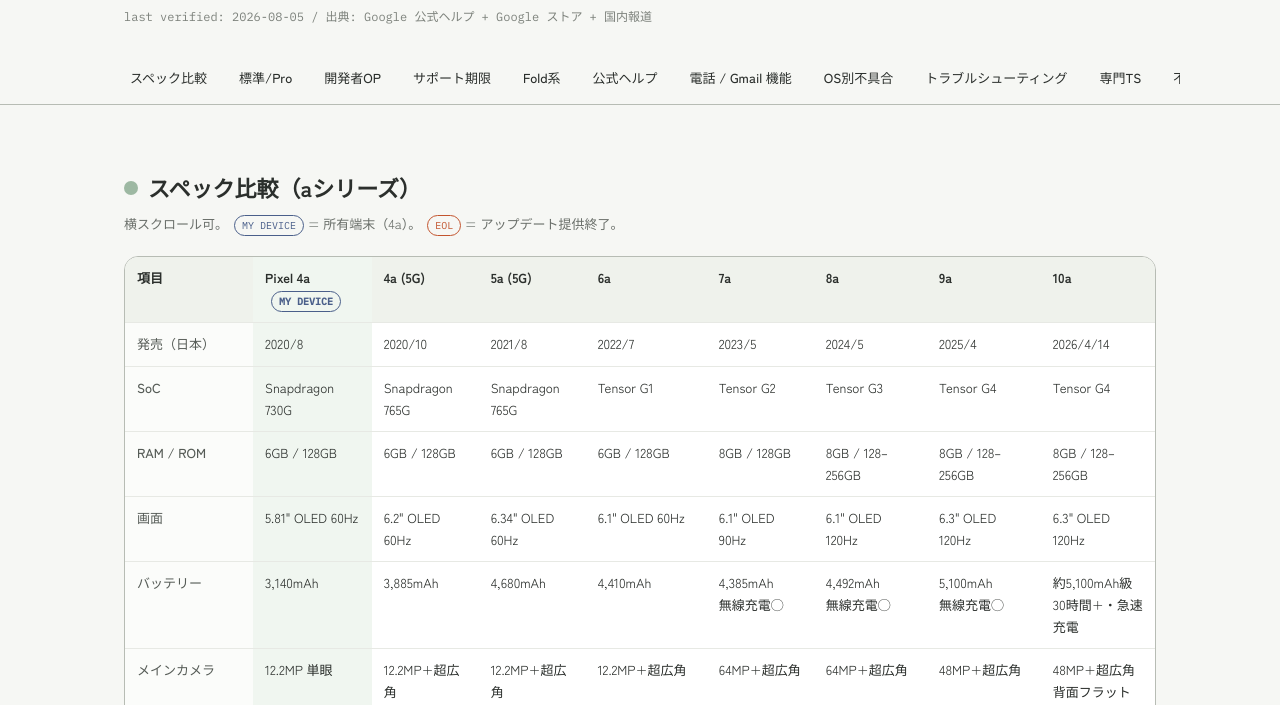
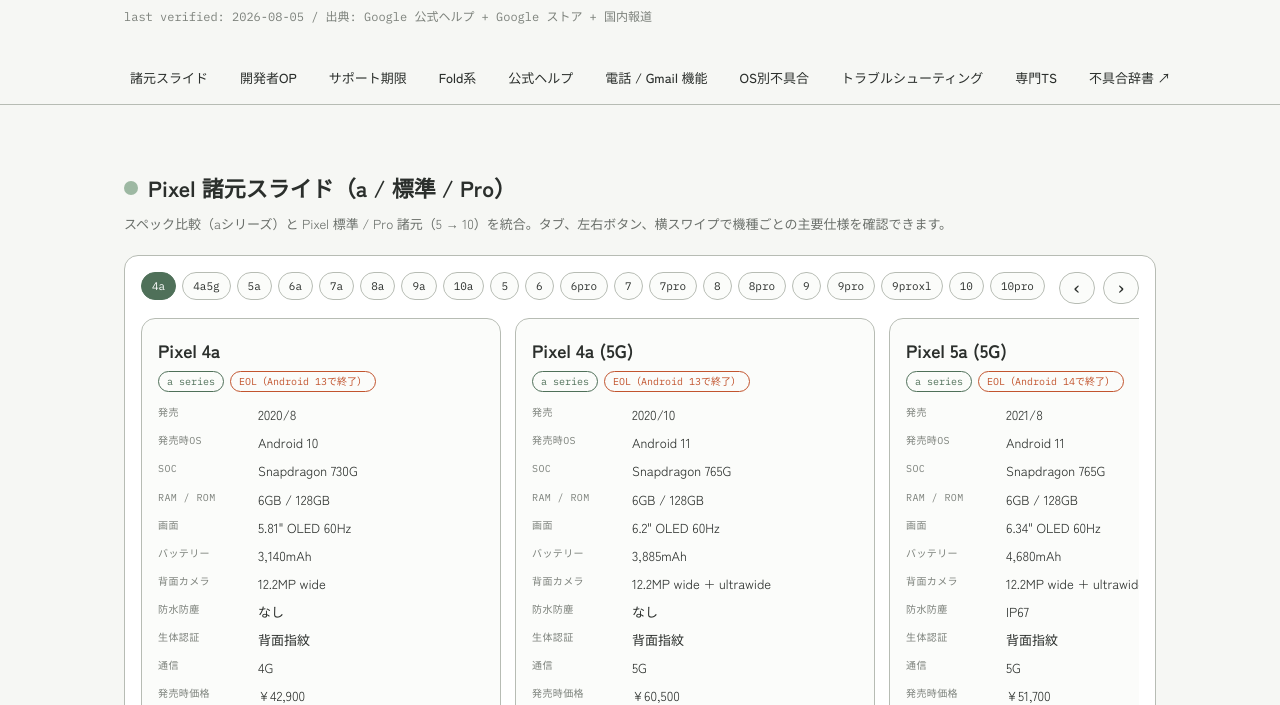
Before and after one commit to reanimatedead/taka-pixel-reference, a website: page docs/index.html in a window 1280 px wide. Shown: the part 247-952 px from the top of the page. Drawn offline with Linux system fonts and the light colour scheme.

Commit message:
Unify Pixel specs into slider

```diff
--- a/docs/data/pixel-lineup.json
+++ b/docs/data/pixel-lineup.json
@@ -1,7 +1,159 @@
 {
   "lastVerified": "2026-08-05",
-  "note": "Pixel 5/6/7/8/9/10 と Pro 系の主要諸元。サポート期限は Google の公式更新ポリシー（5年または7年）と発売世代からの目安。地域・容量構成は販売国で異なる。",
+  "note": "Pixel a シリーズ、Pixel 5/6/7/8/9/10 と Pro 系の主要諸元。サポート期限は Google の公式更新ポリシー（5年または7年）と発売世代からの目安。地域・容量構成は販売国で異なる。",
   "models": [
+    {
+      "id": "pixel4a",
+      "filterKey": "4a",
+      "name": "Pixel 4a",
+      "series": "a",
+      "year": "2020/8",
+      "launchOs": "Android 10",
+      "soc": "Snapdragon 730G",
+      "ramStorage": "6GB / 128GB",
+      "display": "5.81\" OLED 60Hz",
+      "battery": "3,140mAh",
+      "rearCamera": "12.2MP wide",
+      "durability": "なし",
+      "auth": "背面指紋",
+      "network": "4G",
+      "update": "EOL（Android 13で終了）",
+      "codename": "sunfish",
+      "price": "¥42,900"
+    },
+    {
+      "id": "pixel4a5g",
+      "filterKey": "4a5g",
+      "name": "Pixel 4a (5G)",
+      "series": "a",
+      "year": "2020/10",
+      "launchOs": "Android 11",
+      "soc": "Snapdragon 765G",
+      "ramStorage": "6GB / 128GB",
+      "display": "6.2\" OLED 60Hz",
+      "battery": "3,885mAh",
+      "rearCamera": "12.2MP wide + ultrawide",
+      "durability": "なし",
+      "auth": "背面指紋",
+      "network": "5G",
+      "update": "EOL（Android 13で終了）",
+      "codename": "bramble",
+      "price": "¥60,500"
+    },
+    {
+      "id": "pixel5a",
+      "filterKey": "5a",
+      "name": "Pixel 5a (5G)",
+      "series": "a",
+      "year": "2021/8",
+      "launchOs": "Android 11",
+      "soc": "Snapdragon 765G",
+      "ramStorage": "6GB / 128GB",
+      "display": "6.34\" OLED 60Hz",
+      "battery": "4,680mAh",
+      "rearCamera": "12.2MP wide + ultrawide",
+      "durability": "IP67",
+      "auth": "背面指紋",
+      "network": "5G",
+      "update": "EOL（Android 14で終了）",
+      "codename": "barbet",
+      "price": "¥51,700"
+    },
+    {
+      "id": "pixel6a",
+      "filterKey": "6a",
+      "name": "Pixel 6a",
+      "series": "a",
+      "year": "2022/7",
+      "launchOs": "Android 12",
+      "soc": "Google Tensor G1",
+      "ramStorage": "6GB / 128GB",
+      "display": "6.1\" OLED 60Hz",
+      "battery": "4,410mAh",
+      "rearCamera": "12.2MP wide + ultrawide",
+      "durability": "IP67",
+      "auth": "画面内指紋",
+      "network": "5G",
+      "update": "5年保証（2027/7目安）",
+      "codename": "bluejay",
+      "price": "¥53,900"
+    },
+    {
+      "id": "pixel7a",
+      "filterKey": "7a",
+      "name": "Pixel 7a",
+      "series": "a",
+      "year": "2023/5",
+      "launchOs": "Android 13",
+      "soc": "Google Tensor G2",
+      "ramStorage": "8GB / 128GB",
+      "display": "6.1\" OLED 90Hz",
+      "battery": "4,385mAh / wireless charging",
+      "rearCamera": "64MP wide + ultrawide",
+      "durability": "IP67",
+      "auth": "画面内指紋 + 顔",
+      "network": "5G",
+      "update": "5年保証（2028/5目安）",
+      "codename": "lynx",
+      "price": "¥62,700"
+    },
+    {
+      "id": "pixel8a",
+      "filterKey": "8a",
+      "name": "Pixel 8a",
+      "series": "a",
+      "year": "2024/5",
+      "launchOs": "Android 14",
+      "soc": "Google Tensor G3",
+      "ramStorage": "8GB / 128-256GB",
+      "display": "6.1\" OLED 120Hz",
+      "battery": "4,492mAh / wireless charging",
+      "rearCamera": "64MP wide + ultrawide",
+      "durability": "IP67",
+      "auth": "画面内指紋 + 顔",
+      "network": "5G",
+      "update": "7年保証（2031/5目安）",
+      "codename": "akita",
+      "price": "¥72,600"
+    },
+    {
+      "id": "pixel9a",
+      "filterKey": "9a",
+      "name": "Pixel 9a",
+      "series": "a",
+      "year": "2025/4",
+      "launchOs": "Android 15",
+      "soc": "Google Tensor G4",
+      "ramStorage": "8GB / 128-256GB",
+      "display": "6.3\" OLED 120Hz",
+      "battery": "5,100mAh / wireless charging",
+      "rearCamera": "48MP wide + ultrawide",
+      "durability": "IP68",
+      "auth": "画面内指紋 + 顔",
+      "network": "5G",
+      "update": "7年保証（2032/4目安）",
+      "codename": "tegu",
+      "price": "¥79,900"
+    },
+    {
+      "id": "pixel10a",
+      "filterKey": "10a",
+      "name": "Pixel 10a",
+      "series": "a",
+      "year": "2026/4",
+      "launchOs": "Android 16",
+      "soc": "Google Tensor G4",
+      "ramStorage": "8GB / 128-256GB",
+      "display": "6.3\" OLED 120Hz",
+      "battery": "約5,100mAh級 / 急速充電",
+      "rearCamera": "48MP wide + ultrawide",
+      "durability": "IP68",
+      "auth": "画面内指紋 + 顔",
+      "network": "5G",
+      "update": "7年保証（2033/4目安）",
+      "codename": "stallion",
+      "price": "¥79,900 (128GB) / ¥94,900 (256GB)"
+    },
     {
       "id": "pixel5",
       "filterKey": "5",
--- a/docs/index.html
+++ b/docs/index.html
@@ -45,11 +45,9 @@
 thead th{background:#EFF2EC;font-weight:700;position:sticky;top:0}
 tbody th{font-weight:500;color:#555b56;white-space:nowrap;background:#FBFCFA}
 td.hero{font-weight:700}
-.owned{background:#F0F6F0}
 .badge{display:inline-block;font-family:var(--mono);font-size:10px;padding:1px 7px;border-radius:99px;border:1px solid currentColor;margin-left:6px;vertical-align:middle}
 .badge.eol{color:var(--alert)}
 .badge.ok{color:var(--sage-deep)}
-.badge.own{color:#4a5f8a;border-color:#4a5f8a}
 .timeline{background:var(--card);border:1px solid var(--hazel);border-radius:14px;padding:24px 20px;position:relative}
 .tl-row{display:grid;grid-template-columns:110px 1fr;align-items:center;gap:12px;margin-bottom:12px}
 .tl-name{font-size:13px;font-weight:700;text-align:right}
@@ -114,6 +112,30 @@
 .flow-mini i{display:flex;align-items:center;color:var(--sage-deep);font-family:var(--mono);font-style:normal}
 .lineup-note{font-family:var(--mono);font-size:11px;color:#7d827c;margin-top:10px}
 .lineup-status{font-size:13px;color:#6a6f6a;padding:14px 16px}
+.anchor-alias{display:block;height:0;overflow:hidden;position:relative;top:-70px}
+.spec-shell{background:var(--card);border:1px solid var(--hazel);border-radius:14px;padding:16px;overflow:hidden}
+.spec-controls{display:flex;align-items:flex-start;justify-content:space-between;gap:12px;margin-bottom:12px}
+.spec-tabs{display:flex;gap:6px;overflow-x:auto;padding-bottom:4px;scrollbar-width:thin}
+.spec-tabs button,.spec-nav button{font-family:var(--mono);font-size:11px;border:1px solid var(--hazel);background:#FBFCFA;color:var(--charcoal);border-radius:999px;cursor:pointer}
+.spec-tabs button{padding:6px 10px;white-space:nowrap}
+.spec-tabs button.on{background:var(--sage-deep);border-color:var(--sage-deep);color:#fff}
+.spec-nav{display:flex;gap:8px;flex:none}
+.spec-nav button{min-width:36px;min-height:32px;font-size:18px;line-height:1}
+.spec-slider{display:flex;gap:14px;overflow-x:auto;scroll-snap-type:x mandatory;scroll-behavior:smooth;padding:2px 2px 12px;scrollbar-width:thin}
+.spec-slide{flex:0 0 min(100%,360px);scroll-snap-align:start;border:1px solid var(--hazel);border-radius:14px;background:#FBFCFA;padding:16px;min-height:420px}
+.spec-slide h3{font-size:18px;margin-bottom:6px}
+.spec-meta{display:flex;gap:6px;flex-wrap:wrap;margin-bottom:12px}
+.spec-chip{font-family:var(--mono);font-size:10px;border:1px solid currentColor;border-radius:999px;padding:1px 8px;color:var(--sage-deep)}
+.spec-chip.eol{color:var(--alert)}
+.spec-grid{display:grid;grid-template-columns:88px minmax(0,1fr);gap:6px 12px;font-size:13px}
+.spec-grid dt{font-family:var(--mono);font-size:10px;color:#7d827c;text-transform:uppercase;letter-spacing:.04em}
+.spec-grid dd{word-break:break-word}
+.spec-empty{padding:18px;color:#6a6f6a;font-size:13px}
+@media (max-width:640px){
+  .spec-controls{display:block}
+  .spec-nav{margin-top:10px}
+  .spec-slide{flex-basis:88vw;min-height:auto}
+}
 </style>
 </head>
 <body>
@@ -127,8 +149,7 @@
 
 <nav aria-label="ページ内リンク">
   <ul>
-    <li><a href="#specs">スペック比較</a></li>
-    <li><a href="#pixel-lineup">標準/Pro</a></li>
+    <li><a href="#specs">諸元スライド</a></li>
     <li><a href="#dev-options">開発者OP</a></li>
     <li><a href="#support">サポート期限</a></li>
     <li><a href="#fold">Fold系</a></li>
@@ -144,48 +165,22 @@
 <main>
 
 <section id="specs">
-  <h2>スペック比較（aシリーズ）</h2>
-  <p class="sec-note">横スクロール可。<span class="badge own">MY DEVICE</span> = 所有端末（4a）。<span class="badge eol">EOL</span> = アップデート提供終了。</p>
-  <div class="table-wrap">
-  <table>
-    <thead>
-      <tr>
-        <th>項目</th>
-        <th class="owned">Pixel 4a <span class="badge own">MY DEVICE</span></th>
-        <th>4a (5G)</th>
-        <th>5a (5G)</th>
-        <th>6a</th>
-        <th>7a</th>
-        <th>8a</th>
-        <th>9a</th>
-        <th>10a</th>
-      </tr>
-    </thead>
-    <tbody>
-      <tr><th>発売（日本）</th><td class="owned">2020/8</td><td>2020/10</td><td>2021/8</td><td>2022/7</td><td>2023/5</td><td>2024/5</td><td>2025/4</td><td>2026/4/14</td></tr>
-      <tr><th>SoC</th><td class="owned">Snapdragon 730G</td><td>Snapdragon 765G</td><td>Snapdragon 765G</td><td>Tensor G1</td><td>Tensor G2</td><td>Tensor G3</td><td>Tensor G4</td><td>Tensor G4</td></tr>
-      <tr><th>RAM / ROM</th><td class="owned">6GB / 128GB</td><td>6GB / 128GB</td><td>6GB / 128GB</td><td>6GB / 128GB</td><td>8GB / 128GB</td><td>8GB / 128–256GB</td><td>8GB / 128–256GB</td><td>8GB / 128–256GB</td></tr>
-      <tr><th>画面</th><td class="owned">5.81" OLED 60Hz</td><td>6.2" OLED 60Hz</td><td>6.34" OLED 60Hz</td><td>6.1" OLED 60Hz</td><td>6.1" OLED 90Hz</td><td>6.1" OLED 120Hz</td><td>6.3" OLED 120Hz</td><td>6.3" OLED 120Hz</td></tr>
-      <tr><th>バッテリー</th><td class="owned">3,140mAh</td><td>3,885mAh</td><td>4,680mAh</td><td>4,410mAh</td><td>4,385mAh<br>無線充電◯</td><td>4,492mAh<br>無線充電◯</td><td>5,100mAh<br>無線充電◯</td><td>約5,100mAh級<br>30時間+・急速充電</td></tr>
-      <tr><th>メインカメラ</th><td class="owned">12.2MP 単眼</td><td>12.2MP+超広角</td><td>12.2MP+超広角</td><td>12.2MP+超広角</td><td>64MP+超広角</td><td>64MP+超広角</td><td>48MP+超広角</td><td>48MP+超広角<br>背面フラット化</td></tr>
-      <tr><th>防水防塵</th><td class="owned">なし</td><td>なし</td><td>IP67</td><td>IP67</td><td>IP67</td><td>IP67</td><td>IP68</td><td>IP68</td></tr>
-      <tr><th>生体認証</th><td class="owned">背面指紋</td><td>背面指紋</td><td>背面指紋</td><td>画面内指紋</td><td>画面内指紋+顔</td><td>画面内指紋+顔</td><td>画面内指紋+顔</td><td>画面内指紋+顔</td></tr>
-      <tr><th>5G</th><td class="owned">非対応</td><td>対応</td><td>対応</td><td>対応</td><td>対応</td><td>対応</td><td>対応</td><td>対応</td></tr>
-      <tr><th>発売時価格</th><td class="owned">¥42,900</td><td>¥60,500</td><td>¥51,700</td><td>¥53,900</td><td>¥62,700</td><td>¥72,600</td><td>¥79,900</td><td>¥79,900 (128GB)<br>¥94,900 (256GB)</td></tr>
-      <tr><th>最終OS</th><td class="owned">Android 13</td><td>Android 13</td><td>Android 14</td><td>Android 17 系継続中</td><td>Android 17 系継続中</td><td>Android 17 系継続中</td><td>Android 17 系継続中</td><td>Android 17 系継続中</td></tr>
-      <tr><th>アップデート保証</th><td class="owned hero">終了 <span class="badge eol">EOL</span></td><td>終了 <span class="badge eol">EOL</span></td><td>終了 <span class="badge eol">EOL</span></td><td class="hero">2027/7 まで <span class="badge ok">残り約1年</span></td><td class="hero">2028/5 まで <span class="badge ok">OK</span></td><td class="hero">2031/5 まで <span class="badge ok">7年保証</span></td><td class="hero">2032/4 まで <span class="badge ok">7年保証</span></td><td class="hero">2033/4 まで <span class="badge ok">7年保証</span></td></tr>
-    </tbody>
-  </table>
+  <span id="pixel-lineup" class="anchor-alias" aria-hidden="true"></span>
+  <h2>Pixel 諸元スライド（a / 標準 / Pro）</h2>
+  <p class="sec-note">スペック比較（aシリーズ）と Pixel 標準 / Pro 諸元（5 → 10）を統合。タブ、左右ボタン、横スワイプで機種ごとの主要仕様を確認できます。</p>
+  <div class="spec-shell" id="pixel-spec-shell">
+    <div class="spec-controls">
+      <div class="spec-tabs" id="spec-tabs" role="group" aria-label="Pixel機種フィルタ"></div>
+      <div class="spec-nav" role="group" aria-label="Pixel諸元スライド操作">
+        <button id="spec-prev" type="button" aria-label="前の機種へ">‹</button>
+        <button id="spec-next" type="button" aria-label="次の機種へ">›</button>
+      </div>
+    </div>
+    <div class="spec-slider" id="pixel-spec-slider" tabindex="0" aria-label="Pixel機種諸元スライダー">
+      <div class="lineup-status">Pixel 諸元を読み込み中...</div>
+    </div>
   </div>
-</section>
-
-<section id="pixel-lineup">
-  <h2>Pixel 標準 / Pro 諸元（5 → 10）</h2>
-  <p class="sec-note">Pixel 5、Pixel 6/6 Pro、Pixel 7/7 Pro、Pixel 8/8 Pro、Pixel 9/9 Pro/9 Pro XL、Pixel 10/10 Pro/10 Pro XL を追加。容量・5G mmWave・販売時期は地域で差があるため、表は日本利用時の比較に必要な主要項目へ絞る。</p>
-  <div class="table-wrap" id="pixel-lineup-table">
-    <div class="lineup-status">Pixel 標準 / Pro 諸元を読み込み中...</div>
-  </div>
-  <p class="lineup-note">更新期限は Google 公式の更新ポリシー（Pixel 6/7/Fold = 5年、Pixel 8以降 = 7年）と発売世代からの目安。正確な提供タイミングは地域・キャリアで前後する。</p>
+  <p class="lineup-note">EOL = アップデート提供終了。更新期限は Google 公式の更新ポリシー（Pixel 6/7/Fold = 5年、Pixel 8以降 = 7年）と発売世代からの目安。正確な提供タイミングは地域・キャリアで前後する。</p>
 </section>
 
 <section id="dev-options">
@@ -532,7 +527,7 @@
   </details>
 
   <details open>
-    <summary><span><span class="ts-tag warn">4a</span>Pixel 4a（所有機）— EOL + バッテリー制限問題</span></summary>
+    <summary><span><span class="ts-tag warn">4a</span>Pixel 4a — EOL + バッテリー制限問題</span></summary>
     <div class="body">
       <p><strong>状態: 2023年に全アップデート終了。</strong>さらに2025年1月の最終「バッテリー性能アップデート」で、一部個体はバッテリー容量・充電速度が意図的に制限された（発火リスク対策）。対象個体はGoogleが交換/返金プログラムを提供していた。</p>
       <ul>
@@ -702,8 +697,11 @@
 (function(){
   "use strict";
 
-  var target = document.getElementById("pixel-lineup-table");
-  if(!target) return;
+  var slider = document.getElementById("pixel-spec-slider");
+  var tabs = document.getElementById("spec-tabs");
+  var prev = document.getElementById("spec-prev");
+  var next = document.getElementById("spec-next");
+  if(!slider || !tabs) return;
 
   function esc(s){
     return String(s).replace(/[&<>"']/g, function(m){
@@ -711,12 +709,57 @@
     });
   }
 
-  function render(data){
-    var models = (data.models || []).filter(function(m){
-      return m.series === "standard" || m.series === "pro";
+  function seriesLabel(series){
+    return {
+      "a": "a series",
+      "standard": "standard",
+      "pro": "Pro / XL"
+    }[series] || series || "model";
+  }
+
+  function motionMode(){
+    return window.matchMedia && window.matchMedia("(prefers-reduced-motion: reduce)").matches ? "auto" : "smooth";
+  }
+
+  function currentIndex(){
+    var cards = Array.prototype.slice.call(slider.querySelectorAll(".spec-slide"));
+    if(!cards.length) return 0;
+    var left = slider.scrollLeft;
+    var best = 0;
+    var diff = Infinity;
+    cards.forEach(function(card, index){
+      var d = Math.abs(card.offsetLeft - left);
+      if(d < diff){
+        diff = d;
+        best = index;
+      }
     });
-    var rows = [
-      ["発売世代", "year"],
+    return best;
+  }
+
+  function setActive(index){
+    Array.prototype.forEach.call(tabs.querySelectorAll("button[data-index]"), function(btn){
+      var on = Number(btn.getAttribute("data-index")) === index;
+      btn.classList.toggle("on", on);
+      if(on){
+        btn.setAttribute("aria-current", "true");
+      }else{
+        btn.removeAttribute("aria-current");
+      }
+    });
+  }
+
+  function scrollToIndex(index){
+    var cards = slider.querySelectorAll(".spec-slide");
+    if(!cards.length) return;
+    var targetIndex = Math.max(0, Math.min(index, cards.length - 1));
+    cards[targetIndex].scrollIntoView({behavior:motionMode(), block:"nearest", inline:"start"});
+    setActive(targetIndex);
+  }
+
+  function cardHtml(model, index){
+    var fields = [
+      ["発売", "year"],
       ["発売時OS", "launchOs"],
       ["SoC", "soc"],
       ["RAM / ROM", "ramStorage"],
@@ -725,21 +768,56 @@
       ["背面カメラ", "rearCamera"],
       ["防水防塵", "durability"],
       ["生体認証", "auth"],
-      ["5G", "network"],
-      ["アップデート", "update"],
+      ["通信", "network"],
+      ["発売時価格", "price"],
       ["コードネーム", "codename"]
     ];
-    var html = "<table><thead><tr><th>項目</th>"
-      + models.map(function(m){ return "<th>" + esc(m.name) + "</th>"; }).join("")
-      + "</tr></thead><tbody>"
-      + rows.map(function(row){
-        return "<tr><th>" + esc(row[0]) + "</th>"
-          + models.map(function(m){ return "<td>" + esc(m[row[1]] || "-") + "</td>"; }).join("")
-          + "</tr>";
+    var update = model.update || "-";
+    var updateClass = update.indexOf("EOL") === 0 ? "spec-chip eol" : "spec-chip";
+    return '<article class="spec-slide" data-index="' + index + '" aria-label="' + esc(model.name) + 'の主要諸元">'
+      + '<h3>' + esc(model.name) + '</h3>'
+      + '<div class="spec-meta">'
+      + '<span class="spec-chip">' + esc(seriesLabel(model.series)) + '</span>'
+      + '<span class="' + updateClass + '">' + esc(update) + '</span>'
+      + '</div>'
+      + '<dl class="spec-grid">'
+      + fields.map(function(field){
+        return '<dt>' + esc(field[0]) + '</dt><dd>' + esc(model[field[1]] || "-") + '</dd>';
       }).join("")
-      + "</tbody></table>";
-    target.innerHTML = html;
+      + '</dl></article>';
   }
+
+  function render(data){
+    var models = data.models || [];
+    if(!models.length){
+      slider.innerHTML = '<div class="spec-empty">Pixel 諸元データが見つかりません。</div>';
+      return;
+    }
+    tabs.innerHTML = models.map(function(model, index){
+      return '<button type="button" data-index="' + index + '" aria-label="' + esc(model.name) + 'へ移動">' + esc(model.filterKey || model.name) + '</button>';
+    }).join("");
+    slider.innerHTML = models.map(cardHtml).join("");
+    setActive(0);
+  }
+
+  tabs.addEventListener("click", function(event){
+    var button = event.target.closest && event.target.closest("button[data-index]");
+    if(!button) return;
+    scrollToIndex(Number(button.getAttribute("data-index")));
+  });
+
+  if(prev){
+    prev.addEventListener("click", function(){ scrollToIndex(currentIndex() - 1); });
+  }
+  if(next){
+    next.addEventListener("click", function(){ scrollToIndex(currentIndex() + 1); });
+  }
+
+  var scrollTimer;
+  slider.addEventListener("scroll", function(){
+    window.clearTimeout(scrollTimer);
+    scrollTimer = window.setTimeout(function(){ setActive(currentIndex()); }, 80);
+  }, {passive:true});
 
   fetch("data/pixel-lineup.json")
     .then(function(r){
@@ -748,7 +826,7 @@
     })
     .then(render)
     .catch(function(err){
-      target.innerHTML = '<div class="lineup-status">Pixel 標準 / Pro 諸元の読み込みに失敗しました（' + esc(err.message) + '）。</div>';
+      slider.innerHTML = '<div class="lineup-status">Pixel 諸元の読み込みに失敗しました（' + esc(err.message) + '）。</div>';
     });
 })();
 </script>
```
Also changed, not shown: data/sources.md (+1 -1 lines).
